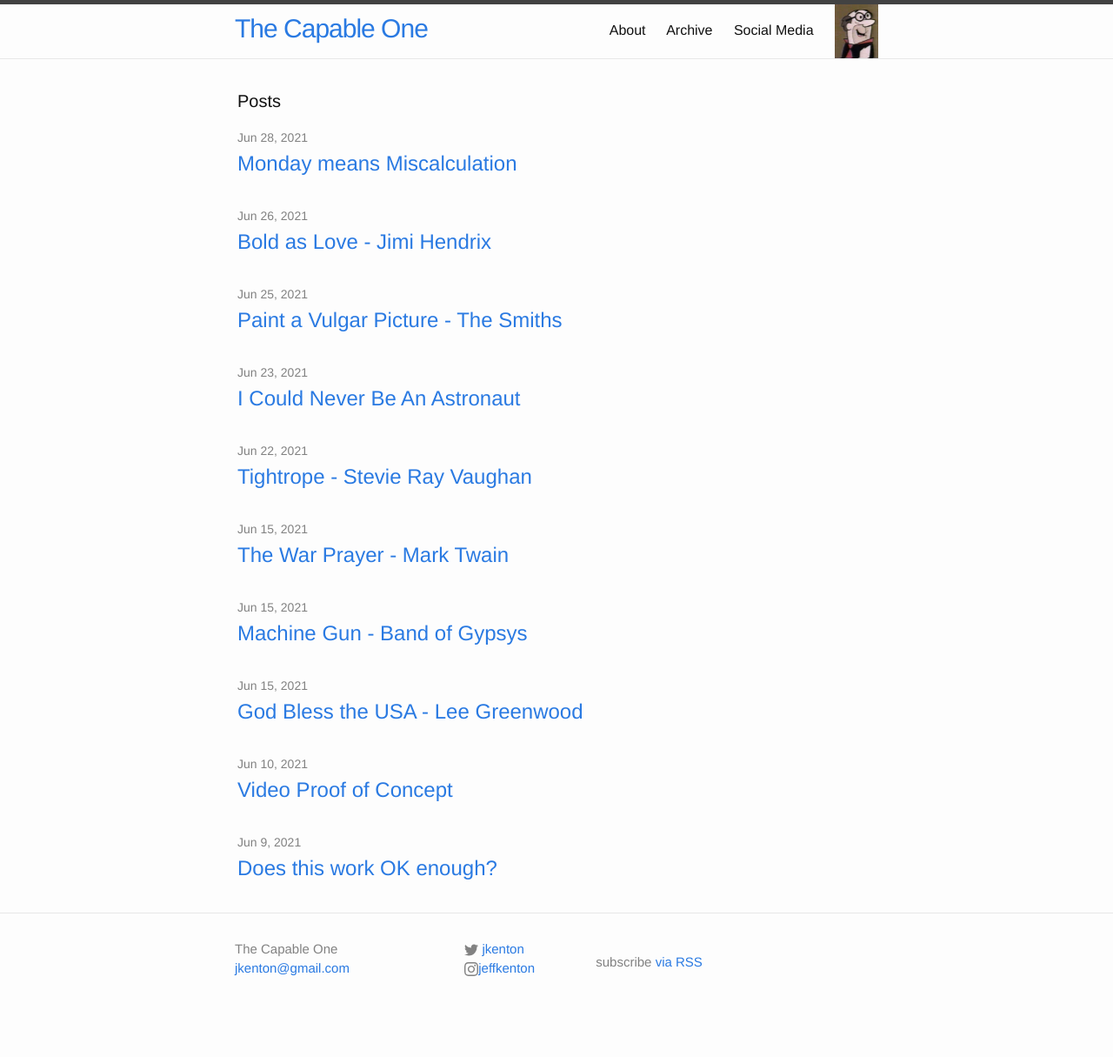
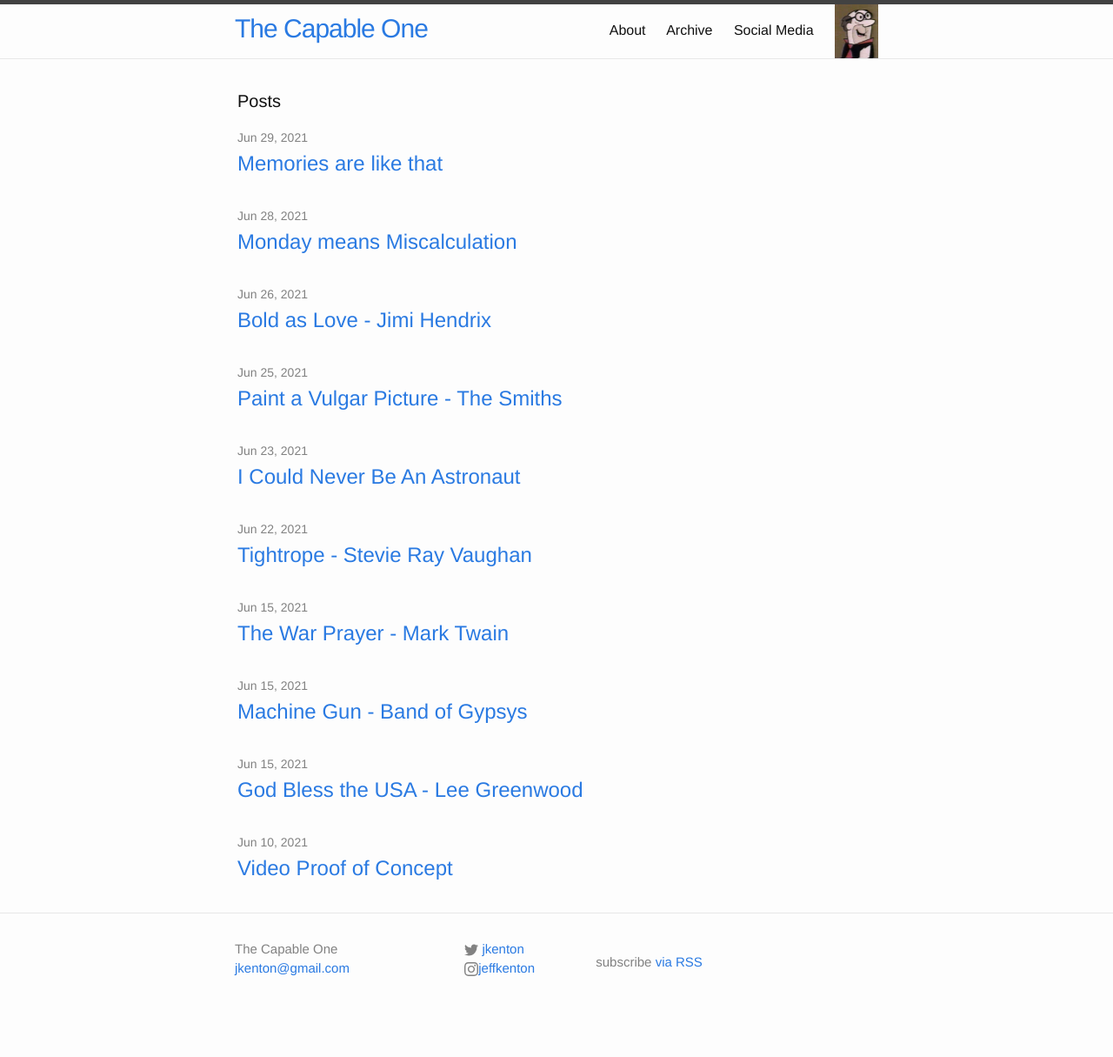
Before and after one commit to jkenton/CapableOne, a Jekyll site: the page built from index.html, in a window 1280 px wide. Shown: the whole page at 87% size. Built offline with Jekyll 4.4.1, drawn with Linux system fonts in a browser that asks for light colours; a file with an impossible date is left out.

Commit message:
Angus memories

```diff
--- a/_posts/2021-06-29-Angus-Memories.md
+++ b/_posts/2021-06-29-Angus-Memories.md
@@ -1,6 +1,6 @@
 ---
-title:
-date: [date in yyyy-mm-dd]
+title: Memories are like that
+date: 2021-06-29
 layout: post
 comments: true
 ---
```
